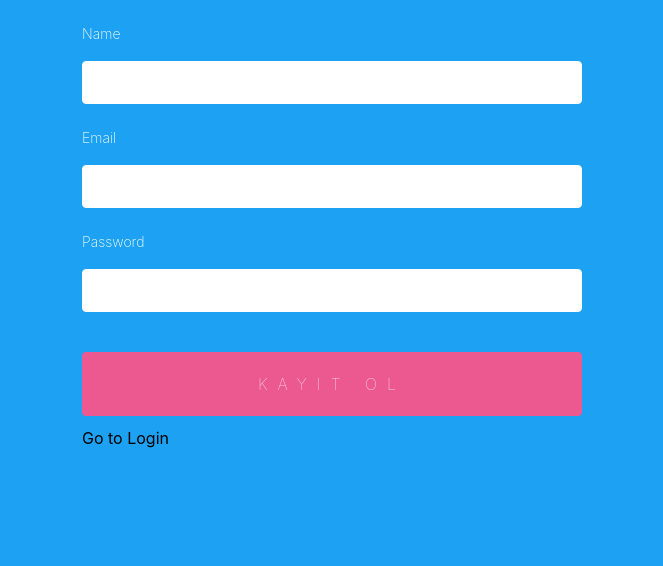
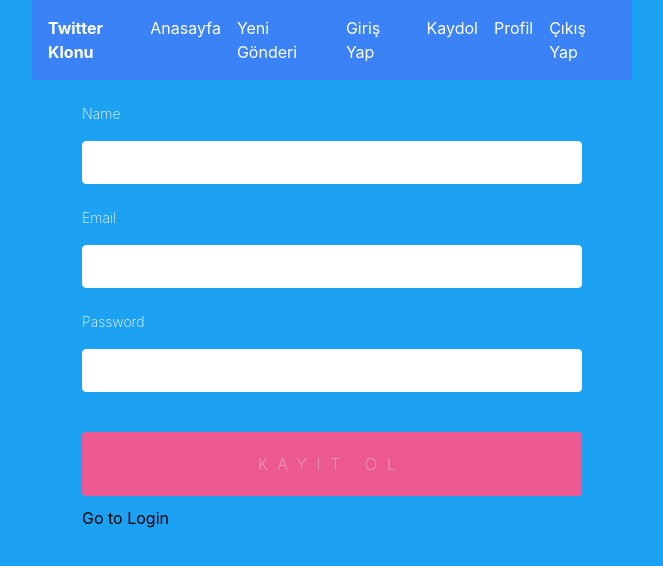
Before and after one commit to ibrahimfevzi/Twitter-Clone-Project-, a React (Create React App) app in the folder twitter-clone/: page / in a window 1280 px wide. Shown: the top 566 px of the page, without its empty margins (308-971 px from the left). Built offline with nearby package versions, Linux system fonts and the light colour scheme.

Commit message:
perşembe çalışmaları

```diff
--- a/twitter-clone/src/App.js
+++ b/twitter-clone/src/App.js
@@ -4,10 +4,12 @@ import Login from "./components/Login";
 import { Route, Routes } from "react-router-dom";
 import EntryList from "./components/EntryList";
 import Entry from "./components/Entry";
+import Header from "./components/Header";
 
 function App() {
   return (
     <div className="App">
+      <Header />
       <Routes>
         <Route exact path="/" element={<Signup />} />
         <Route exact path="/login" element={<Login />} />
--- a/twitter-clone/src/components/Entry.js
+++ b/twitter-clone/src/components/Entry.js
@@ -1,7 +1,9 @@
 import { useForm } from "react-hook-form";
 import axios from "axios";
+import { useNavigate } from "react-router-dom";
 
 export default function EntryForm() {
+  const history = useNavigate();
   const { handleSubmit, register } = useForm({});
 
   function gonder(data) {
@@ -10,13 +12,18 @@ export default function EntryForm() {
       .post("https://wit-courses-api2.onrender.com/pub/entries", data)
       .then((res) => console.log(res.data))
       .catch((err) => console.log(err));
+    history("/entry-list");
   }
 
   return (
     <form onSubmit={handleSubmit(gonder)}>
       <label className="flex py-2 items-center gap-2 justify-center" htmlFor="">
         <span>Mesaj</span>
-        <input className="h-8 border px-2" type="text" {...register("body")} />
+        <input
+          className="h-8 border px-2 text-black  rounded-md"
+          type="text"
+          {...register("body")}
+        />
       </label>
       <p className="text-center">
         <button className="py-2 px-4 bg-green-600 text-white rounded shadow-md">
--- /dev/null
+++ b/twitter-clone/src/components/Header.js
@@ -0,0 +1,51 @@
+import React from "react";
+
+const Header = () => {
+  return (
+    <header className="bg-blue-500 py-4 ">
+      <div className="container mx-auto flex justify-between items-center px-4">
+        <div>
+          <a href="/" className="text-white text-l font-bold">
+            Twitter Klonu
+          </a>
+        </div>
+        <nav>
+          <ul className="flex space-x-4">
+            <li>
+              <a href="/entry-list" className="text-white hover:underline">
+                Anasayfa
+              </a>
+            </li>
+            <li>
+              <a href="/entry" className="text-white hover:underline">
+                Yeni Gönderi
+              </a>
+            </li>
+            <li>
+              <a href="/login" className="text-white hover:underline">
+                Giriş Yap
+              </a>
+            </li>
+            <li>
+              <a href="/signup" className="text-white hover:underline">
+                Kaydol
+              </a>
+            </li>
+            <li>
+              <a href="/profile" className="text-white hover:underline">
+                Profil
+              </a>
+            </li>
+            <li>
+              <a href="/logout" className="text-white hover:underline">
+                Çıkış Yap
+              </a>
+            </li>
+          </ul>
+        </nav>
+      </div>
+    </header>
+  );
+};
+
+export default Header;
--- a/twitter-clone/src/components/Signup.js
+++ b/twitter-clone/src/components/Signup.js
@@ -2,6 +2,7 @@ import React from "react";
 import { useForm } from "react-hook-form";
 import { Link, useNavigate } from "react-router-dom";
 import axios from "axios";
+import { myAxios } from "./Auth";
 
 import "../App.css";
 
@@ -16,7 +17,7 @@ export default function Signup() {
 
   const onSubmit = (data) => {
     alert(JSON.stringify(data));
-    axios
+    myAxios()
       .post("https://wit-courses-api2.onrender.com/signup", data)
       .then((res) => {
         console.log(res.data);
@@ -32,7 +33,7 @@ export default function Signup() {
     <form onSubmit={handleSubmit(onSubmit)}>
       <label>Name</label>
       <input
-        {...register("firstName", {
+        {...register("name", {
           required: "This field is required",
           maxLength: {
             value: 20,
@@ -44,7 +45,7 @@ export default function Signup() {
           },
         })}
       />
-      {errors.firstName && <p>{errors.firstName.message}</p>}
+      {errors.name && <p>{errors.name.message}</p>}
       <label>Email</label>
       <input
         type="email"
```
